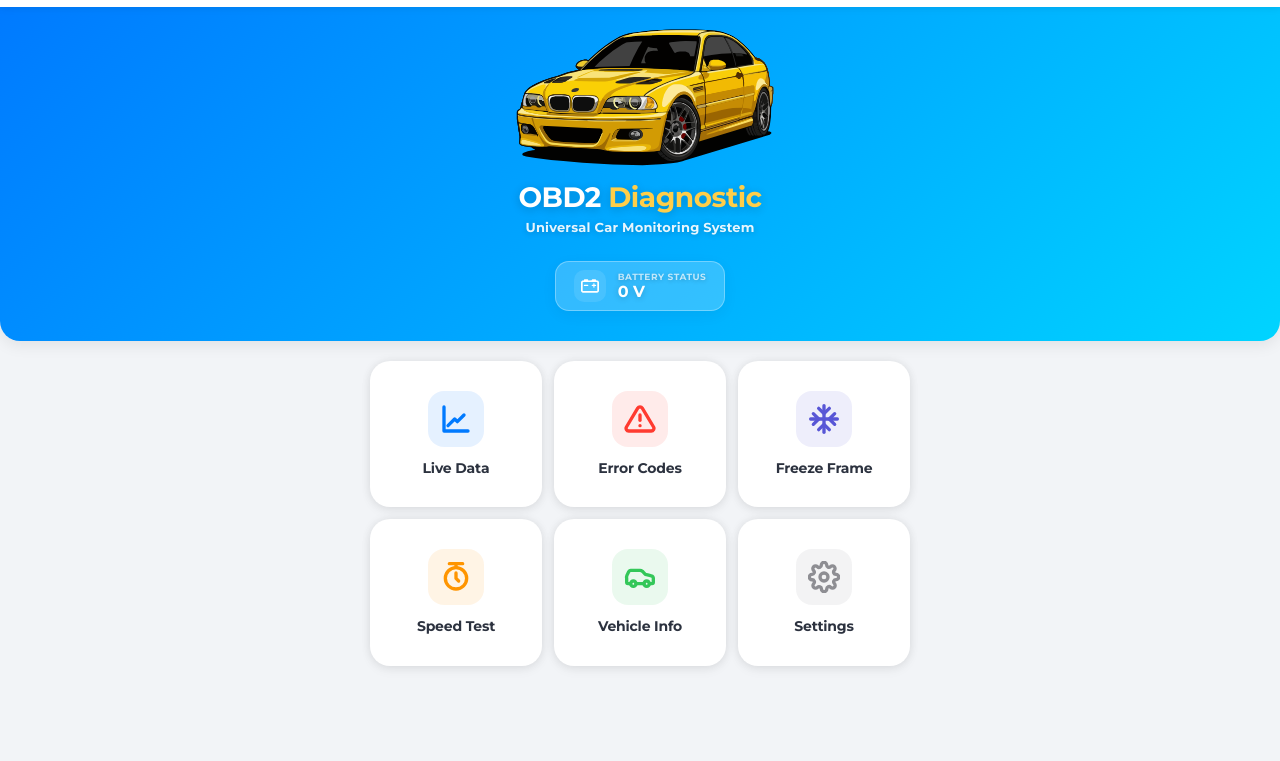
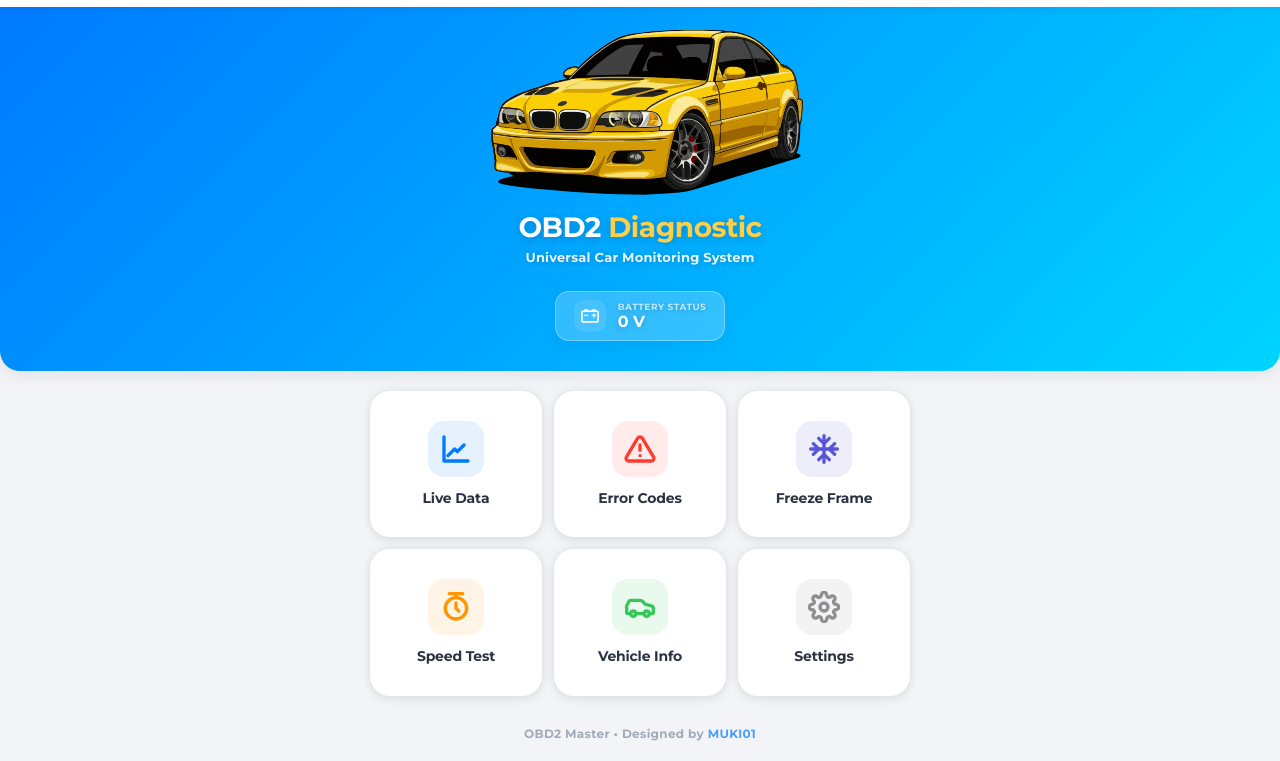
Before and after one commit to jorlandobr/OBD2-Diagnostic-UI, a plain HTML site: page index.html in a window 1280 px wide. Shown: the part 57-818 px from the top of the page. Drawn offline with Linux system fonts and the light colour scheme.

Commit message:
Add footer section

```diff
--- a/css/style.css
+++ b/css/style.css
@@ -184,7 +184,7 @@ header #vehicleStatusSVG {
 
 .banner .logoArea svg {
     width: 100%;
-    height: 140px;
+    height: 170px;
 }
 
 .banner .textArea {
@@ -1595,3 +1595,25 @@ body.dark-mode #statusBoxSpeedTest {
     background: #ffb300 !important;
     box-shadow: none !important;
 }
+
+
+/* Footer Styling */
+.main-footer {
+    text-align: center;
+    padding: 30px 0 20px;
+    opacity: 0.7;
+    margin-top: auto;
+}
+
+.main-footer p {
+    font-size: 12px;
+    color: var(--text-sec);
+    font-weight: 600;
+    letter-spacing: 0.3px;
+}
+
+.main-footer a {
+    color: var(--primary-color);
+    text-decoration: none;
+    font-weight: 700;
+}
--- a/index.html
+++ b/index.html
@@ -1235,6 +1235,10 @@
             </div>
         </div>
     </div>
+    <footer class="main-footer">
+        <p>OBD2 Master • Designed by <a href="https://github.com/muki01" target="_blank">MUKI01</a></p>
+    </footer>
+
 </body>
 <script type="module" src="./js/script.js"></script>
 
```
